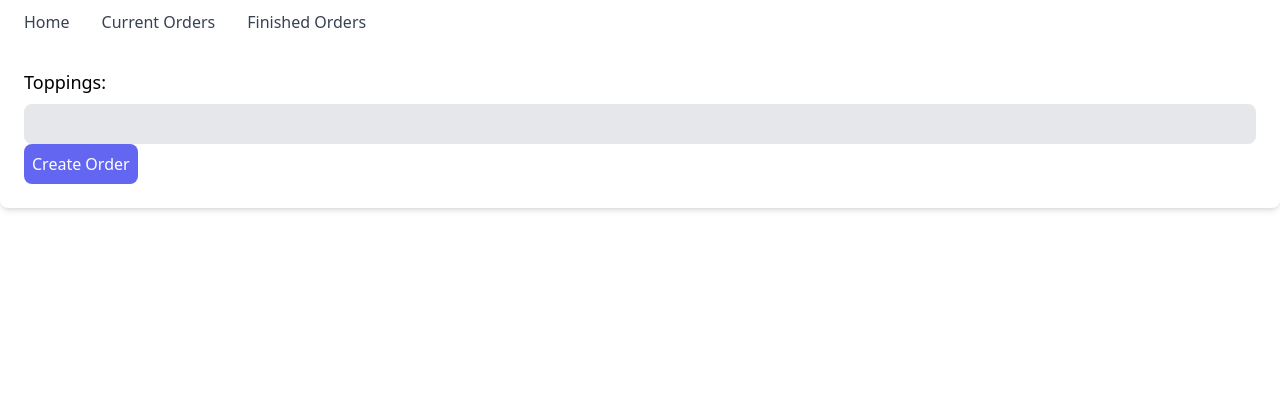
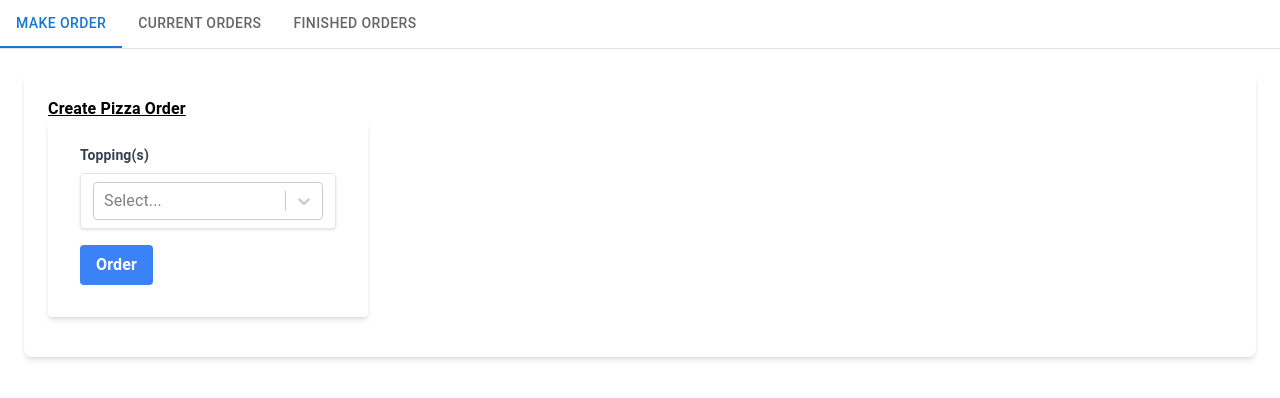
Before and after one commit to Alvinotuya84/productive-frontend, a React (Create React App) app: page / in a window 1280 px wide. Shown: the top 398 px of the page. Built offline with nearby package versions, Linux system fonts and the light colour scheme.

Commit message:
custom push notification with socket client intergration

```diff
--- a/src/CurrentOrders.tsx
+++ b/src/CurrentOrders.tsx
@@ -1,26 +1,55 @@
 
 // @ts-nocheck
 
-import React, { useEffect, useMemo, useState } from 'react';
+import React, { useEffect, useMemo, useRef, useState } from 'react';
 import { useDispatch, useSelector } from 'react-redux';
 import { fetchOrders } from './features/PizzaSlice';
+import io from 'socket.io-client';
+import {  toast } from 'react-toastify';
+
 
 function CurrentOrders() {
-  const [isLoading, setIsLoading] = useState(true);
-  const currentOrders = useSelector((state:any) => state.pizza.currentOrders);
+   const filterOrdersCategory = (orders) => {
+    const filteredData = orders.filter(item => item.status !== 'completed');
+    setOrders(filteredData);
+  }
+
+  const currentOrders = useSelector((state:any) => state.pizza.orders);
   const status = useSelector((state:any) => state.pizza.status);
+    const [isLoading, setIsLoading] = useState(true);
+  const [orders,setOrders]=useState([] )
 
   const dispatch=useDispatch()
+
+
+
+  const socket = io('http://localhost:3001');
+  const toastId = useRef(null);
+
+
+useEffect(() => {
+  socket.on('newOrder', (orders) => {
+    if(! toast.isActive(toastId.current)) {
+      toastId.current = toast.warning('There is new Order !');
+    }    filterOrdersCategory(orders)});
+socket.on('orderCompleted', (orders) => {
+  if(! toast.isActive(toastId.current)) {
+    toastId.current = toast.success('One Order has been Completed !');
+  }  filterOrdersCategory(orders)
+  });
+}, []);
 
   useEffect(() => {
     dispatch(fetchOrders())
   }, []);
 
+
+
   useMemo(() => {
+    filterOrdersCategory(currentOrders)
     if(status == 'succeeded' || status == 'failed'){
         setIsLoading(false)
     }
-
   }
   , [status])
   if (isLoading) {
@@ -39,11 +68,33 @@ function CurrentOrders() {
           </tr>
         </thead>
         <tbody>
-          {currentOrders.map((order:any) => (
-            <tr key={order.id}>
-              <td className="px-6 py-4">{order.id}</td>
+          {orders.map((order:any,index:number) => (
+            <tr key={index}>
+              <td className="px-6 py-4">{order._id}</td>
               <td className="px-6 py-4">{order.toppings.join(', ')}</td>
-              <td className="px-6 py-4">{order.status}</td>
+              <td className="px-6 py-4">
+              {order.status === 'completed' ? <button type="button" className="text-white bg-gradient-to-r
+               from-green-400 via-green-500 to-green-600 hover:bg-gradient-to-br focus:ring-4
+                focus:outline-none
+                 focus:ring-green-300 dark:focus:ring-green-800 shadow-lg
+                  shadow-green-500/50 dark:shadow-lg dark:shadow-green-800/80
+                  font-medium rounded-lg text-sm px-5 py-2.5 text-center mr-2 mb-2">completed</button>
+ :
+ order.status === 'in progress' ?
+ <button type="button" className="text-white bg-gradient-to-r
+  from-cyan-400 via-cyan-500 to-cyan-600 hover:bg-gradient-to-br
+  focus:ring-4 focus:outline-none focus:ring-cyan-300 dark:focus:ring-cyan-800
+  shadow-lg shadow-cyan-500/50 dark:shadow-lg dark:shadow-cyan-800/80 font-medium
+  rounded-lg text-sm px-5 py-2.5 text-center mr-2 mb-2">In Progress</button>
+
+ :
+       <button type="button" className="text-gray-900 bg-gradient-to-r
+        from-yellow-200 via-yellow-400 to-lime-500 hover:bg-gradient-to-br
+        focus:ring-4 focus:outline-none focus:ring-lime-300 dark:focus:ring-lime-800 shadow-lg shadow-lime-500/50 dark:shadow-lg dark:shadow-lime-800/80 font-medium rounded-lg
+        text-sm px-5 py-2.5 text-center mr-2 mb-2">Pending</button>
+
+      }
+          </td>
             </tr>
           ))}
         </tbody>
--- a/src/FinishedOrders.tsx
+++ b/src/FinishedOrders.tsx
@@ -1,27 +1,66 @@
-/* eslint-disable @typescript-eslint/no-unused-expressions */
+
 // @ts-nocheck
 
-import React, { useEffect, useMemo, useState } from 'react';
+import React, { useEffect, useMemo, useRef, useState } from 'react';
 import { useDispatch, useSelector } from 'react-redux';
 import { fetchOrders } from './features/PizzaSlice';
+import io from 'socket.io-client';
+import {  toast } from 'react-toastify';
+import { format } from 'date-fns';
+
+
 
 function FinishedOrders() {
-  const [isLoading, setIsLoading] = useState(true);
-  const finishedOrders = useSelector((state:any) => state.pizza.finishedOrders);
+   const filterOrdersCategory = (orders) => {
+    const filteredData = orders.filter(item => item.status === 'completed');
+    setOrders(filteredData);
+  }
+
+  const currentOrders = useSelector((state:any) => state.pizza.orders);
   const status = useSelector((state:any) => state.pizza.status);
+    const [isLoading, setIsLoading] = useState(true);
+  const [orders,setOrders]=useState([] )
+
+  const dispatch=useDispatch()
 
 
-  const dispatch=useDispatch()
+
+  const socket = io('http://localhost:3001');
+
+
+  const toastId = useRef(null);
+
+useEffect(() => {
+  socket.on('newOrder', (orders) => {
+    if(! toast.isActive(toastId.current)) {
+      toastId.current = toast.warning('There is new Order !');
+    }
+
+    filterOrdersCategory(orders)});
+socket.on('orderCompleted', (orders) => {
+  if(! toast.isActive(toastId.current)) {
+    toastId.current = toast.success('One Order has been Completed !');
+  }
+
+  filterOrdersCategory(orders)
+  });
+  socket.on('allOrdersDeleted', (orders) => {
+  filterOrdersCategory(orders)
+  });
+
+}, []);
 
   useEffect(() => {
     dispatch(fetchOrders())
   }, []);
 
+
+
   useMemo(() => {
+    filterOrdersCategory(currentOrders)
     if(status == 'succeeded' || status == 'failed'){
         setIsLoading(false)
     }
-
   }
   , [status])
   if (isLoading) {
@@ -30,21 +69,32 @@ function FinishedOrders() {
 
   return (
     <div className="relative overflow-x-auto">
-      <h2>Finished Orders</h2>
+      <button type="button" class="text-white bg-gradient-to-r from-red-400 via-red-500 to-red-600 hover:bg-gradient-to-br focus:ring-4 focus:outline-none focus:ring-red-300 dark:focus:ring-red-800 shadow-lg shadow-red-500/50 dark:shadow-lg dark:shadow-red-800/80 font-medium rounded-lg text-sm px-5 py-2.5 text-center mr-2 mb-2">{isloading?'loading...':'Clear All'}</button>
+
       <table className="w-full text-sm text-left text-gray-500 dark:text-gray-400">
         <thead className="text-xs text-gray-700 uppercase bg-gray-50 dark:bg-gray-700 dark:text-gray-400">
           <tr>
             <th scope="col" className="px-6 py-3">Order ID</th>
             <th scope="col" className="px-6 py-3">Toppings</th>
-            <th scope="col" className="px-6 py-3">Preparation Time</th>
+            <th scope="col" className="px-6 py-3">Dought Time</th>
+            <th scope="col" className="px-6 py-3">Topping Time</th>
+            <th scope="col" className="px-6 py-3">Oven Time</th>
+            <th scope="col" className="px-6 py-3">Walk time</th>
+            <th scope="col" className="px-6 py-3">Completed Time</th>
           </tr>
         </thead>
         <tbody>
-          {finishedOrders.map((order:any) => (
-            <tr key={order.id}>
-              <td className="px-6 py-4">{order.id}</td>
+          {orders.map((order:any,index:number) => (
+            <tr key={index}>
+              <td className="px-6 py-4">{order._id}</td>
               <td className="px-6 py-4">{order.toppings.join(', ')}</td>
-              <td className="px-6 py-4">{order.preparationTime} seconds</td>
+              <td className="px-6 py-4">{order.doughPrepTime}</td>
+              <td className="px-6 py-4">{order.toppingPrepTime}</td>
+              <td className="px-6 py-4">{order.ovenPrepTime}</td>
+              <td className="px-6 py-4">{order.walkTime}</td>
+              <td className="px-6 py-4">
+                {format(new Date(order.timeCompleted), "hh:mm:ss aa")}
+          </td>
             </tr>
           ))}
         </tbody>
--- a/src/MainLayout.tsx
+++ b/src/MainLayout.tsx
@@ -1,11 +1,23 @@
-import React from 'react'
+import * as React from 'react';
 import { createBrowserRouter,RouterProvider } from 'react-router-dom';
 import CurrentOrders from './CurrentOrders';
 import FinishedOrders from './FinishedOrders';
 import Header from './Header'
 import Order from './Order';
+import 'react-toastify/dist/ReactToastify.css';
+import { ToastContainer, toast } from 'react-toastify';
+import Tabs from '@mui/material/Tabs';
+import Tab from '@mui/material/Tab';
+import Typography from '@mui/material/Typography';
+import Box from '@mui/material/Box';
+
 
 type Props = {}
+interface TabPanelProps {
+  children?: React.ReactNode;
+  index: number;
+  value: number;
+}
 const router = createBrowserRouter([
     {
       path: "/",
@@ -21,11 +33,62 @@ const router = createBrowserRouter([
       },
   ]);
 
+  function TabPanel(props: TabPanelProps) {
+    const { children, value, index, ...other } = props;
+
+    return (
+      <div
+        role="tabpanel"
+        hidden={value !== index}
+        id={`simple-tabpanel-${index}`}
+        aria-labelledby={`simple-tab-${index}`}
+        {...other}
+      >
+        {value === index && (
+          <Box sx={{ p: 3 }}>
+            <Typography>{children}</Typography>
+          </Box>
+        )}
+      </div>
+    );
+  }
+
+  function a11yProps(index: number) {
+    return {
+      id: `simple-tab-${index}`,
+      'aria-controls': `simple-tabpanel-${index}`,
+    };
+  }
+
 export default function MainLayout({}: Props) {
+
+  const [value, setValue] = React.useState(0);
+
+  const handleChange = (event: React.SyntheticEvent, newValue: number) => {
+    setValue(newValue);
+  };
   return (
     <div>
-        <Header/>
-        <RouterProvider router={router}/>
+            <Box sx={{ width: '100%' }}>
+          <Box sx={{ borderBottom: 1, borderColor: 'divider' }}>
+            <Tabs value={value} onChange={handleChange} aria-label="basic tabs example">
+              <Tab label="Make Order" {...a11yProps(0)} />
+              <Tab label="Current Orders" {...a11yProps(1)} />
+              <Tab label="Finished Orders" {...a11yProps(2)} />
+            </Tabs>
+          </Box>
+          <TabPanel value={value} index={0}>
+          <Order/>
+          </TabPanel>
+          <TabPanel value={value} index={1}>
+          <CurrentOrders/>
+          </TabPanel>
+          <TabPanel value={value} index={2}>
+          <FinishedOrders/>
+          </TabPanel>
+        </Box>
+        <ToastContainer />
+
     </div>
   )
 }
--- a/src/Order.tsx
+++ b/src/Order.tsx
@@ -1,47 +1,92 @@
 // @ts-nocheck
-import React, { useState } from 'react';
-import { useDispatch } from 'react-redux';
+import React, { useState,useMemo } from 'react';
+import { useDispatch, useSelector } from 'react-redux';
 import { addOrder } from './features/PizzaSlice';
-import { AppDispatch } from './app/store';
+import Select from 'react-select'
+import makeAnimated from 'react-select/animated';
+import { toast } from 'react-toastify';
 
-interface Props {}
 
-const Order: React.FC<Props> = () => {
-    const [formData, setFormData] = useState({
-        toppings: []
-    });
-    const dispatch = useDispatch<AppDispatch>();
 
-    const handleSubmit = (e: React.FormEvent) => {
-        e.preventDefault();
-        dispatch(addOrder(formData));
-        setFormData({ toppings: [] });
-    };
+     function Order(){
 
-    const handleChange = (e: React.ChangeEvent<HTMLInputElement>) => {
-        const { name, value } = e.target;
-        setFormData({ ...formData, [name]: value });
-    };
+
+        const status = useSelector((state:any) => state.pizza.status);
+        const [isLoading, setIsLoading] = useState(false);
+        useMemo(() => {
+            if(status == 'succeeded' || status == 'failed'){
+                setIsLoading(false)
+            }
+          }
+          , [status])
+        const animatedComponents = makeAnimated();
+        let toppings=[]
+        const filterToppings=(values)=>{
+            toppings= values.map(obj=>obj.value)
+        }
+
+        const options = [
+            { value: 'mushrooms', label: 'Mushrooms' },
+            { value: 'corn', label: 'corn' },
+            { value: 'olives', label: 'Olives' },
+            { value: 'onion', label: 'Onions' },
+            { value: 'extra cheese', label: 'Extra Chees' },
+            { value: 'eggs', label: 'Eggs' },
+
+
+
+          ]
+
+
+        const dispatch=useDispatch()
+
+
+
+
 
     return (
         <div className="bg-white p-6 rounded-lg shadow-md">
-            <form onSubmit={handleSubmit}>
-                <label className="block font-medium text-lg mb-2">
-                    Toppings:
-                </label>
-                <input
-                    className="bg-gray-200 p-2 rounded-lg w-full"
-                    type="text"
-                    name="toppings"
-                    value={formData.toppings}
-                    onChange={handleChange}
-                />
-                <button className="bg-indigo-500 text-white p-2 rounded-lg hover:bg-indigo-600">
-                    Create Order
-                </button>
-            </form>
+            <h1 className='underline font-bold'>Create  Pizza Order</h1>
+
+            <div className="w-full max-w-xs">
+  <form onSubmit={(e)=>{
+    e.preventDefault()
+    setIsLoading(true)
+    if(toppings.length<1){
+        setIsLoading(false)
+        toast.error("Please select atleast one topping")
+    }else{
+        dispatch(addOrder({
+            toppings
+        }))
+    }
+
+  }} className="bg-white shadow-md rounded px-8 pt-6 pb-8 mb-4">
+    <div className="mb-4">
+      <label className="block text-gray-700 text-sm font-bold mb-2" htmlFor="username">
+        Topping(s)
+      </label>
+      <Select
+            closeMenuOnSelect={false}
+            components={animatedComponents}
+            isMulti
+            onChange={(values)=>{
+                filterToppings(values)
+            }}
+       className='shadow appearance-none border rounded
+       w-full py-2 px-3 text-gray-700 leading-tight focus:outline-none focus:shadow-outline' options={options} />
+    </div>
+
+    <div className="flex items-center justify-between">
+      <button disabled={isLoading} className="bg-blue-500 hover:bg-blue-700 text-white font-bold py-2 px-4 rounded focus:outline-none focus:shadow-outline" type="submit">
+         {isLoading?'loading...':'Order'}
+      </button>
+    </div>
+  </form>
+
+</div>
         </div>
     );
-};
 
+    }
 export default Order;
```
Also changed, not shown: package.json (+8 -0 lines), src/features/PizzaSlice.ts (+22 -3 lines), 1 other file (tests, documents, lock files or other folders).
